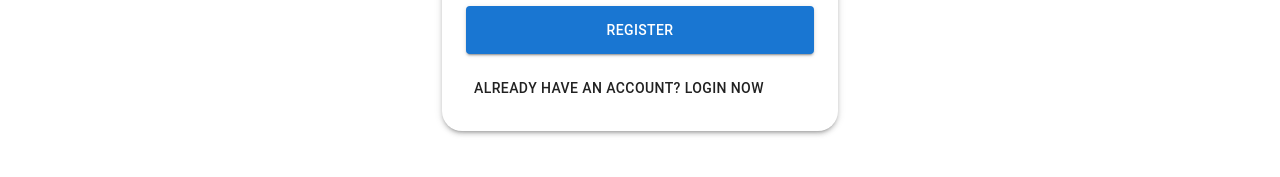
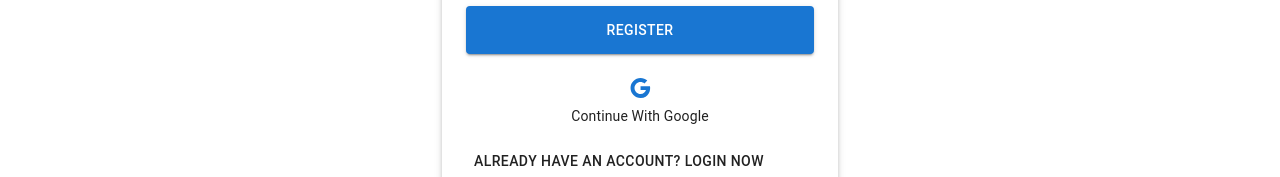
Before and after one commit to mahsin2004/diagonostic-center-client, a React (Vite) app: page /register in a window 1280 px wide. Shown: the part 867-1044 px from the top of the page. Built offline with nearby package versions, Linux system fonts and the light colour scheme; no server answers.

Commit message:
Social media login Added also full firebase authentication added

```diff
--- a/src/pages/authentication/Register.jsx
+++ b/src/pages/authentication/Register.jsx
@@ -15,6 +15,7 @@ import toast from "react-hot-toast";
 import useAuth from "../../hook/useAuth";
 import { NavLink } from "react-router-dom";
 import Paper from "@mui/material/Paper";
+import Social from "./Social";
 
 const bloodGroups = ["A+", "A-", "B+", "B-", "AB+", "AB-", "O+", "O-"];
 const districts = [
@@ -248,7 +249,6 @@ const Register = () => {
     const email = formData.email;
     const password = formData.password;
     const name = formData.name;
-    const role = "Admin"
     /// Ceate User using firebase
 
     createUser(email, password)
@@ -262,16 +262,15 @@ const Register = () => {
               bloodGroup: formData.bloodGroup,
               district: formData.district,
               upazila: formData.upazila,
-              statu: formData.status,
-              role: role,
+              status: formData.status,
             };
             console.log(user);
             axiosPublic.post("/users", user).then((res) => {
               console.log(res.data);
               if (res.data.insertedId) {
                 toast.success("user added database");
+                window.location.reload();
               }
-              window.location.reload();
             });
           }
         });
@@ -447,6 +446,7 @@ const Register = () => {
           >
             Register
           </Button>
+          <Social></Social>
           <NavLink
             to="/login"
             style={{
--- /dev/null
+++ b/src/pages/authentication/Social.jsx
@@ -0,0 +1,42 @@
+import GoogleIcon from '@mui/icons-material/Google';
+import Box from '@mui/material/Box';
+import useAuth from '../../hook/useAuth';
+import { useLocation, useNavigate } from 'react-router-dom';
+import useAxiosPublic from '../../hook/useAxiosPublic';
+import toast from 'react-hot-toast';
+import Button from '@mui/material/Button';
+import Typography from '@mui/material/Typography';
+
+const Social = () => {
+    const { googleUser } = useAuth();
+  const navigate = useNavigate();
+  const location = useLocation();
+  const axiosPublic = useAxiosPublic();
+
+  const handleSocialLink = (media) => {
+    media()
+      .then((res) => {
+        const userInfo = {
+          email: res.user?.email,
+          displayName: res.user?.displayName,
+          status: "active",
+        }
+        axiosPublic.post("/users", userInfo).then(res => {
+          console.log(res.data)
+        })
+        toast.success("Logged in successfully");
+        navigate(location?.state ? location.state : "/");
+      })
+      .catch((error) => {
+        toast.error(error.code);
+      });
+  };
+    return (
+        <Box sx={{textAlign: 'center', mt: 2}}>
+            <Button sx={{fontSize: 20}} onClick={() => handleSocialLink(googleUser)}><GoogleIcon /></Button>
+            <Typography sx={{fontSize: 14}}>Continue With Google</Typography>
+        </Box>
+    );
+};
+
+export default Social;
```
